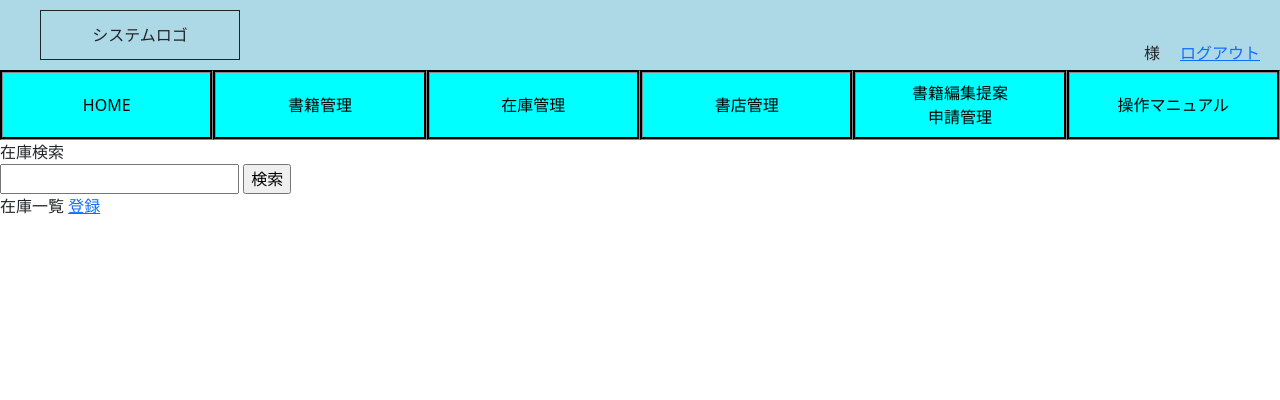
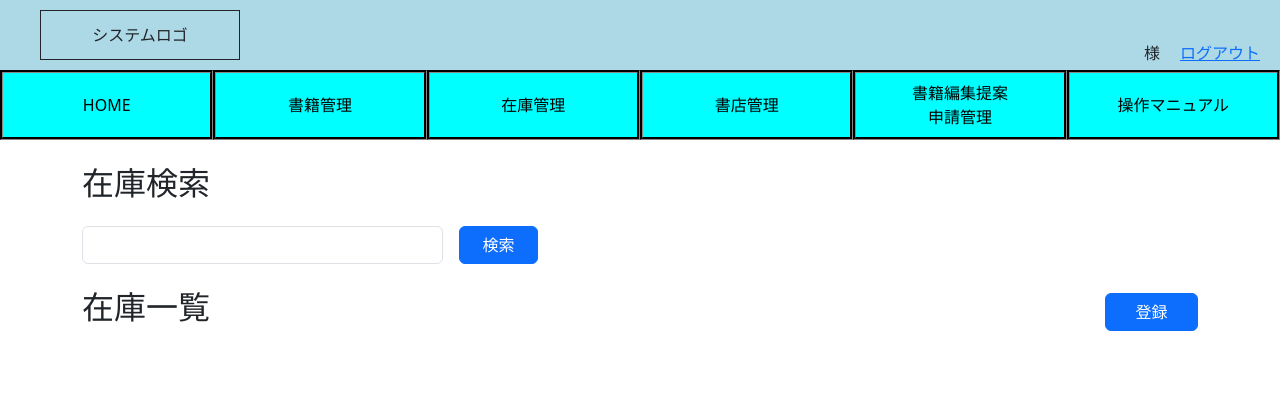
Before and after one commit to uk-works/ibis, a Spring app: template src/main/resources/templates/inventory/admin/list.html in a window 1280 px wide. Shown: the top 400 px of the page. Run offline with Thymeleaf, Linux system fonts and the light colour scheme; the template is opened without the code that fills it, so the values that code supplies are empty.

Commit message:
在庫管理（管理者）在庫リスト レイアウト実装

```diff
--- a/src/main/resources/templates/inventory/admin/list.html
+++ b/src/main/resources/templates/inventory/admin/list.html
@@ -4,23 +4,40 @@
 <head>
 	<meta charset="UTF-8">
 	<meta name="viewport" content="width=devide-width, initial-scale=1.0" />
-	<link href="../../css/bootstrap.min.css" rel="stylesheet">
-	<link href="../css/common_header.css" rel="stylesheet">
+	<link th:href="@{../../css/bootstrap.min.css}" rel="stylesheet">
+	<link th:href="@{../css/common_header.css}" rel="stylesheet">
 	<title>在庫管理 | IBIS</title>
 </head>
 
 <header th:replace="~{common/admin_header :: page_header}"></header>
 
 <body>
-	在庫検索
-	<form th:action="@{/inventory/list}" method="get">
-		<input type="text" name="keyword" />
-		<input type="submit" value="検索" />
+
+	<div class="container mt-4">
+		<h2 class="mb-4">在庫検索</h2>
+
+		<div class="mb-4">
+			<div>
+				<form class="row g-3 align-items-center" th:action="@{/inventory/list}" method="get">
+					<!-- 検索ボックス -->
+					<div class="col-md-4">
+						<input type="text" class="form-control" name="keyword" />
+					</div>
+					<!-- 検索ボタン -->
+					<div class="col-md-1 d-grid">
+						<button class="btn btn-primary">検索</button>
+					</div>
 				</form>
+			</div>
+		</div>
 
-	在庫一覧
+		<div class="d-flex justify-content-between align-items-center mb-2">
+
+
+			<h2>在庫一覧</h2>
+
 			<!-- ページネーション-->
-	<div th:if="${totalPages >= 2}" class="container">
+			<div th:if="${totalPages >= 2}">
 				<ul class="pagination">
 					<!-- 前ページへ -->
 					<th:block th:switch="${page}">
@@ -56,8 +73,12 @@
 				</ul>
 			</div>
 
-	<a class="button" th:href="@{/inventory/create}">登録</a>
-	<table border="1">
+			<div class="col-md-1 d-grid">
+				<button type="button" class="btn btn-primary" th:onclick="|location.href='@{/inventory/create}'|">登録</button>
+			</div>
+		</div>
+
+		<table border="1" class="table table-striped">
 			<!-- 1店舗ごとのまとまりをループ -->
 			<th:block th:each="storeInventory : ${storeInventoryResponse.storeInventories}" th:object="${storeInventory}">
 
@@ -71,7 +92,6 @@
 						<th>在庫数</th>
 						<th>在庫状態</th>
 						<th>更新日時</th>
-					<th>アクション</th>
 					</tr>
 				</thead>
 
@@ -84,12 +104,12 @@
 						<td th:text="${summary.inventoryStatus.getLabel}"></td>
 						<td th:text="${#temporals.format(summary.updatedAt, 'yyyy/MM/dd')}"></td>
 						<td>
-						<button type="button" class="btn btn-primary inventoryEditButton" data-bs-toggle="modal"
+							<button type="button" class="btn btn-secondary inventoryEditButton" data-bs-toggle="modal"
 								th:data-store-id="${summary.storeId}" th:data-book-id="${summary.bookId}"
 								data-bs-target="#editModal">
 								編集
 							</button>
-						<button type="button" class="btn btn-primary inventoryDeleteButton" data-bs-toggle="modal"
+							<button type="button" class="btn btn-danger inventoryDeleteButton" data-bs-toggle="modal"
 								th:data-store-id="${summary.storeId}" th:data-book-id="${summary.bookId}"
 								data-bs-target="#inventoryDeleteModal">
 								削除
@@ -105,8 +125,9 @@
 			</th:block>
 		</table>
 
+		<div class="d-flex justify-content-center  mt-3">
 			<!-- ページネーション-->
-	<div th:if="${totalPages >= 2}" class="container">
+			<div th:if="${totalPages >= 2}">
 				<ul class="pagination">
 					<!-- 前ページへ -->
 					<th:block th:switch="${page}">
@@ -141,8 +162,14 @@
 					</th:block>
 				</ul>
 			</div>
+		</div>
+	</div>
 
-	<script src="js/bootstrap.bundle.min.js"></script>
+
+
+
+
+	<script th:src="@{../js/bootstrap.bundle.min.js}"></script>
 
 
 	<!-- 在庫編集モーダル -->
@@ -222,12 +249,12 @@
 						<p>以下の在庫を削除しますか？</p>
 						<p>書店名：<span id="delStoreName"></span></p>
 						<p>書籍名：<span id="delBookTitle"></span></p>
-							<p>在庫数：<span id="delAmount" ></span></p>
+						<p>在庫数：<span id="delAmount"></span></p>
 
 					</div>
 					<div class="modal-footer">
 						<button type="button" class="btn btn-secondary" data-bs-dismiss="modal">キャンセル</button>
-							<button type="button" id="deleteButton" class="btn btn-primary">削除</button>
+						<button type="button" id="deleteButton" class="btn btn-danger">削除</button>
 					</div>
 				</form>
 			</div>
```
Lines whose indentation alone changed are shown as unchanged.
